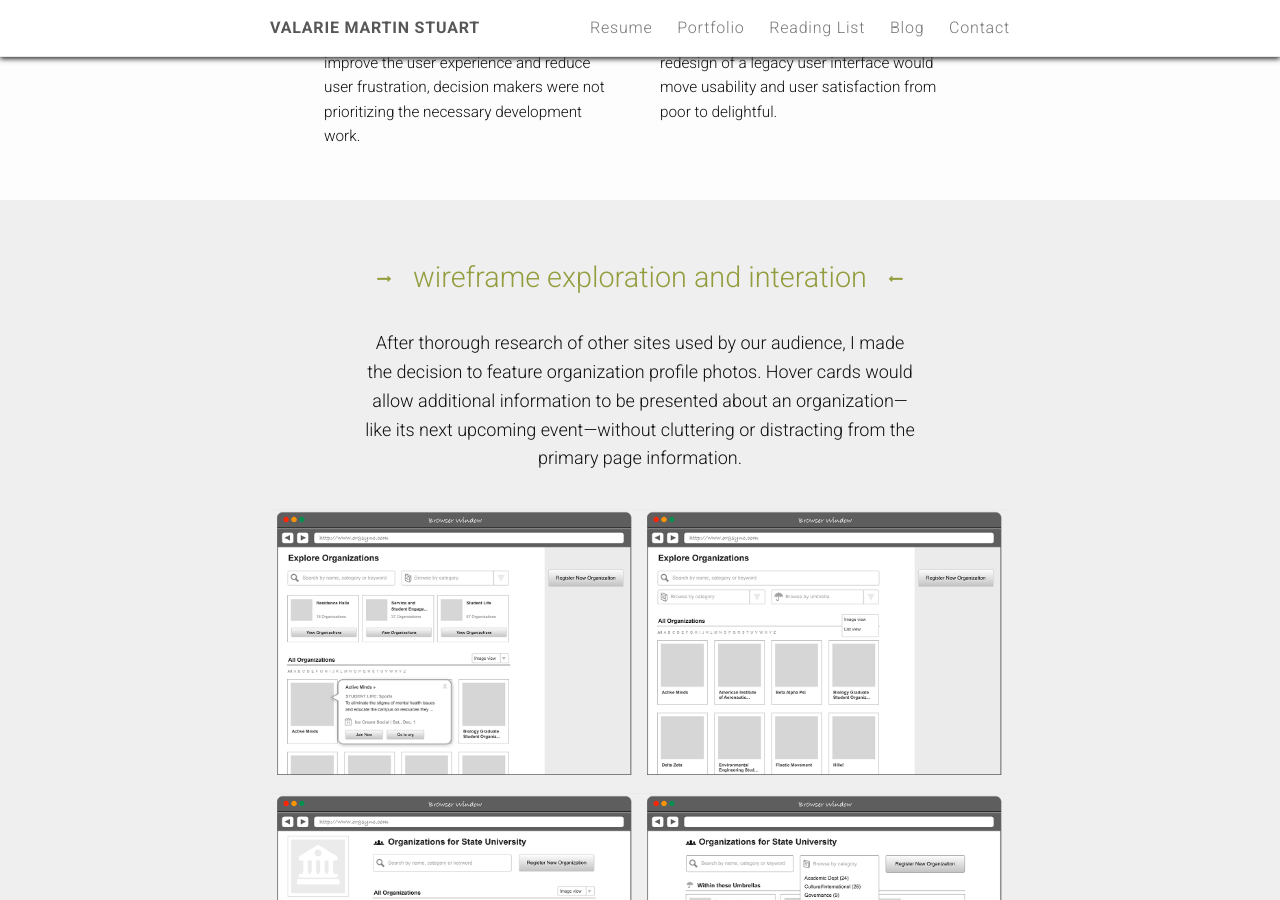
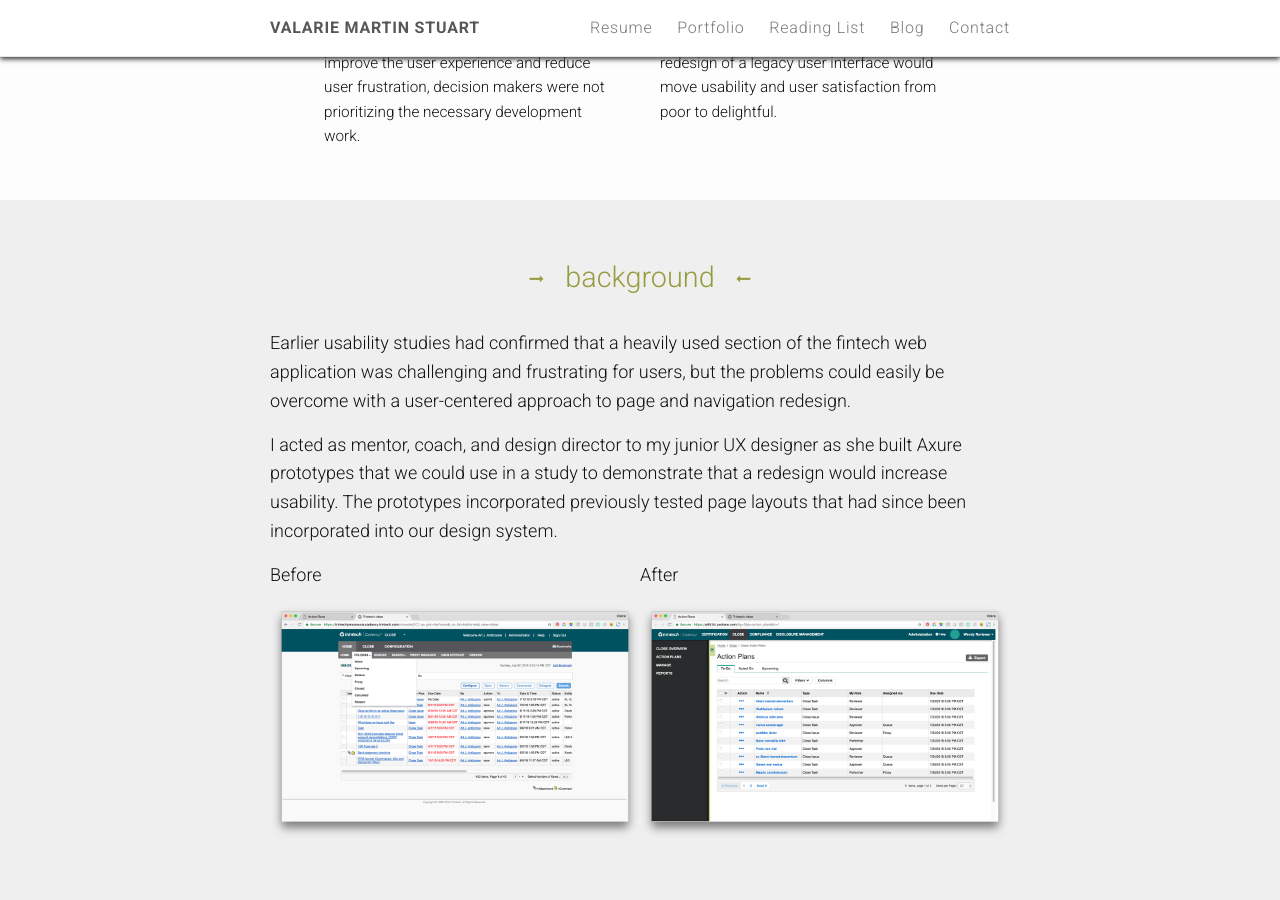
Before and after one commit to valariems/valariems.github.io, a Jekyll site: the page built from portfolio-measuring-usability.html, in a window 1280 px wide and 900 px high, scrolled down 626 px. Built offline with Jekyll 4.4.1, drawn with Linux system fonts in a browser that asks for light colours; nearby versions of some CDN libraries.

Commit message:
Add background content.

```diff
--- a/portfolio-measuring-usability.html
+++ b/portfolio-measuring-usability.html
@@ -38,29 +38,19 @@ layout: about-story
   <div class="wrapper">
     <h3 class="case-study">
       <i class="fa fa-long-arrow-right"></i>
-      Wireframe Exploration and Interation
+      Background
       <i class="fa fa-long-arrow-left"></i>
     </h3>
-    <p class="case-study-centered">After thorough research of other sites used by our audience, I made the decision to feature organization profile photos. Hover cards would allow additional information to be presented about an organization&mdash;like its next upcoming event&mdash;without cluttering or distracting from the primary page information.</p>
+    <p class="text-left">Earlier usability studies had confirmed that a heavily used section of the fintech web application was challenging and frustrating for users, but the problems could easily be overcome with a user-centered approach to page and navigation redesign.</p>
+    <p>I acted as mentor, coach, and design director to my junior UX designer as she built Axure prototypes that we could use in a study to demonstrate that a  redesign would increase usability. The prototypes incorporated previously tested page layouts that had since been incorporated into our design system.</p>
+    <p class="text-left">
     <div class="wireframes">
-      <img src="/assets/images/portfolio/browse-orgs-wire1.png" class="wireframe left">
+      <p>Before</p>
+      <img src="/assets/images/portfolio/action-plans-legacy.png" class="wireframe left">
     </div>
     <div class="wireframes">
-      <img src="/assets/images/portfolio/browse-orgs-wire2.png" class="wireframe right">
-    </div>
-
-    <div class="wireframes">
-      <img src="/assets/images/portfolio/browse-orgs-wire3.png" class="wireframe left">
-    </div>
-    <div class="wireframes">
-      <img src="/assets/images/portfolio/browse-orgs-wire4.png" class="wireframe right">
-    </div>
-
-    <div class="wireframes">
-      <img src="/assets/images/portfolio/browse-orgs-wire5.png" class="wireframe left">
-    </div>
-    <div class="wireframes">
-      <img src="/assets/images/portfolio/browse-orgs-wire6.png" class="wireframe right">
+      <p>After</p>
+      <img src="/assets/images/portfolio/action-plans-brio.png" class="wireframe right">
     </div>
   </div>
 </section>
```
Also changed, not shown: assets/images/portfolio/action-plans-brio.png (added), assets/images/portfolio/action-plans-legacy.png (added), assets/images/portfolio/sus-blur.png.
